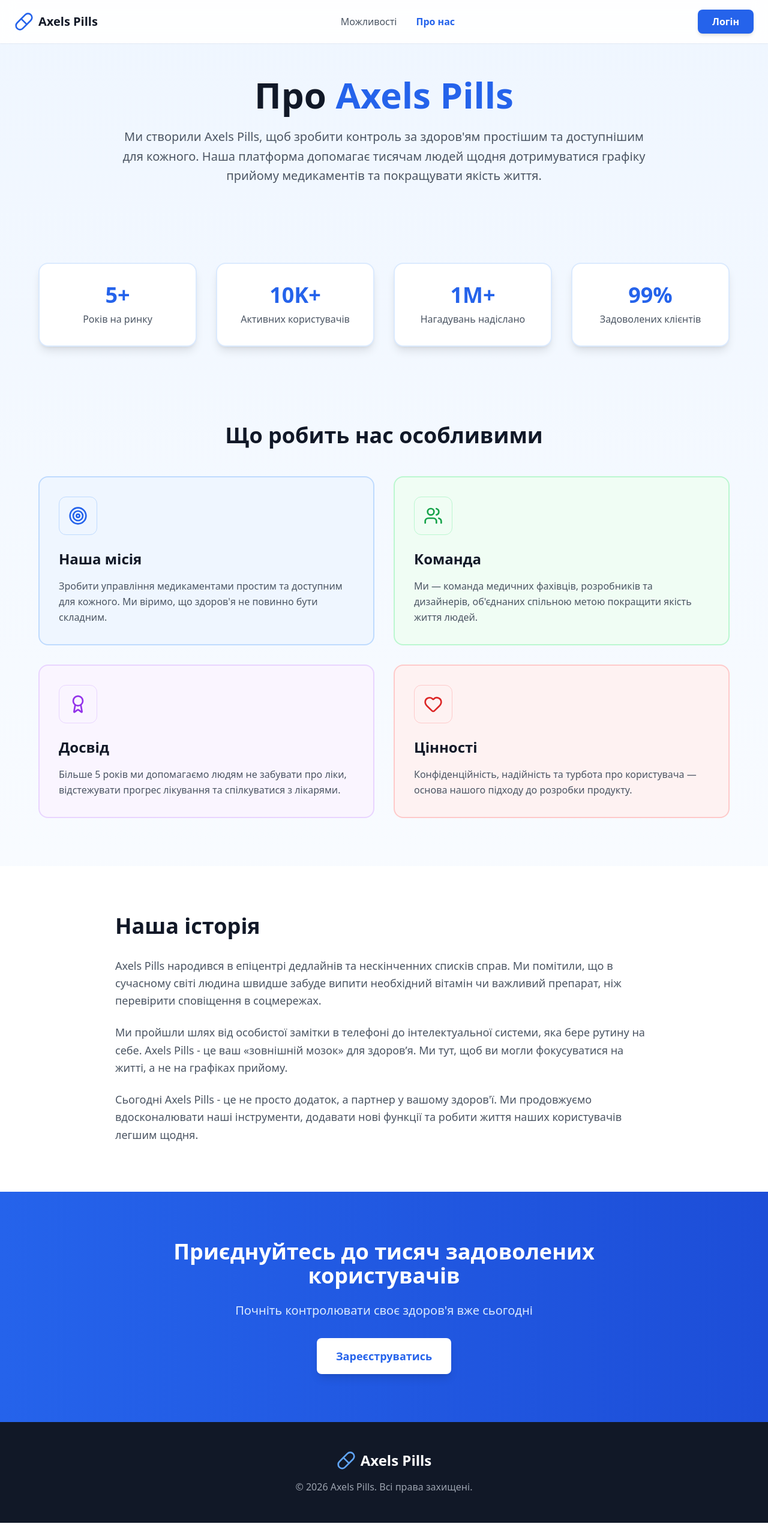
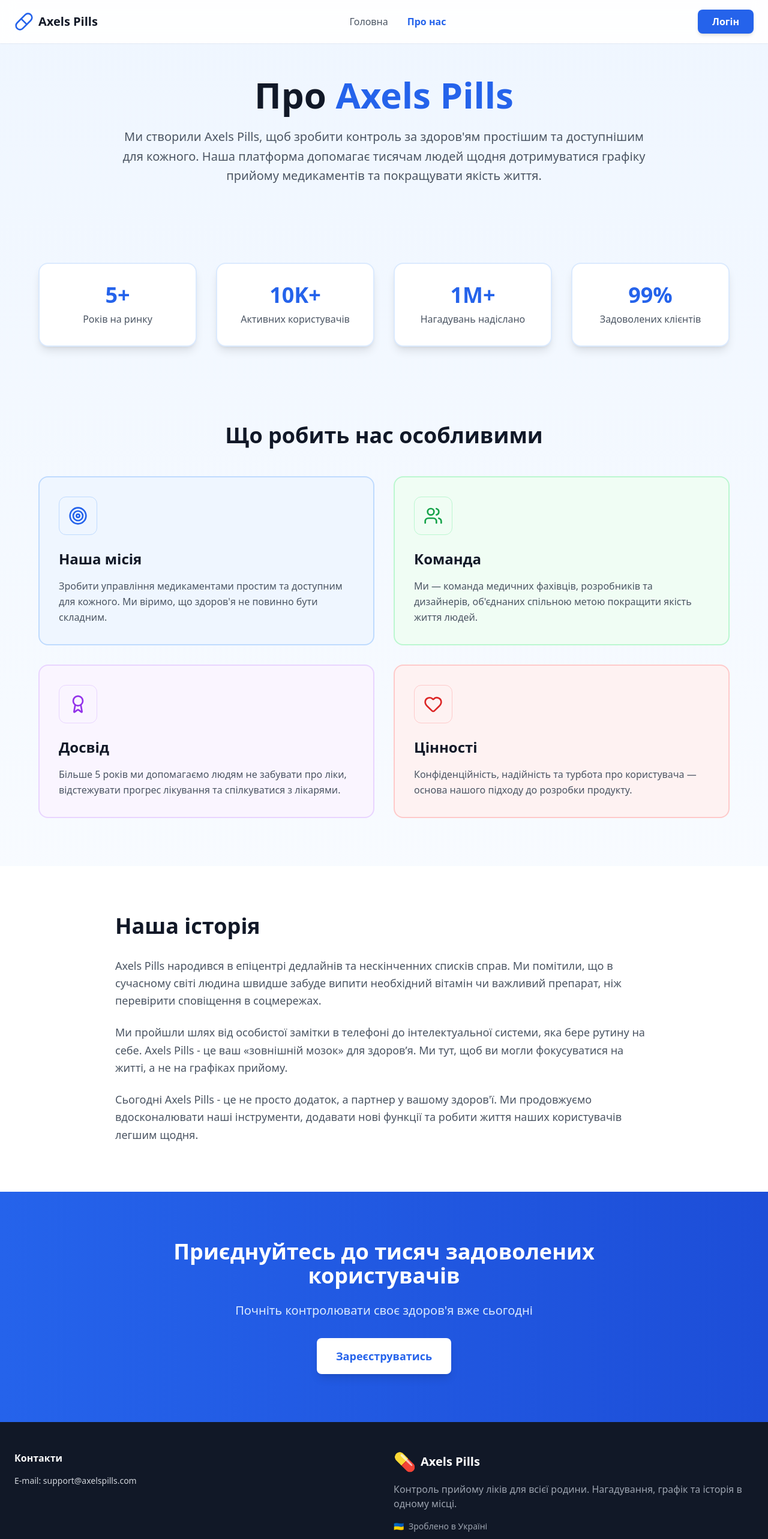
Before and after one commit to mike-gusiev/axels-pills, a React (Vite) app: page /about in a window 1280 px wide. Shown: the top 2566 px of the page at 60% size. Before the commit the page ends 2539 px from the top, so only its background shows below. Built offline with nearby package versions, Linux system fonts and the light colour scheme; no server answers.

Commit message:
changed pages to use general footer and renamed main page

```diff
--- a/src/landing/components/Navigation.tsx
+++ b/src/landing/components/Navigation.tsx
@@ -12,13 +12,8 @@
   const [isMenuOpen, setIsMenuOpen] = useState(false);
 
   const handleFeaturesClick = () => {
-    if (location.pathname === '/') {
-      const element = document.getElementById('features');
-      if (element) {
-        element.scrollIntoView({ behavior: 'smooth', block: 'start' });
-      }
-    } else {
-      navigate('/', { state: { scrollTo: 'features' } });
+    if (location.pathname !== '/') {
+      navigate('/');
     }
     setIsMenuOpen(false);
   };
@@ -57,7 +52,7 @@
                   : 'text-gray-600 hover:text-blue-600'
               }`}
             >
-              Можливості
+              Головна
             </button>
             <button
               onClick={() => handleNavigate('/about')}
@@ -105,7 +100,7 @@
                     : 'text-gray-600 hover:text-blue-600'
                 }`}
               >
-                Можливості
+                Головна
               </button>
               <button
                 onClick={() => handleNavigate('/about')}
--- a/src/landing/pages/About.tsx
+++ b/src/landing/pages/About.tsx
@@ -1,7 +1,8 @@
-import { Target, Users, Award, Heart, Pill } from 'lucide-react';
+import { Target, Users, Award, Heart } from 'lucide-react';
 import { useNavigate } from 'react-router-dom';
 import { useEffect } from 'react';
 import Navigation from '../components/Navigation';
+import Footer from '../components/Footer';
 
 const About = () => {
   const navigate = useNavigate();
@@ -190,18 +191,7 @@
         </div>
       </section>
 
-      {/* Footer */}
-      <footer className="bg-gray-900 text-white py-12 px-6">
-        <div className="max-w-7xl mx-auto text-center">
-          <div className="flex items-center justify-center gap-2 mb-4">
-            <Pill className="w-8 h-8 text-blue-400" />
-            <span className="text-2xl font-bold">Axels Pills</span>
-          </div>
-          <p className="text-gray-400">
-            © 2026 Axels Pills. Всі права захищені.
-          </p>
-        </div>
-      </footer>
+      <Footer />
     </div>
   );
 };
--- a/src/landing/pages/Privacy.tsx
+++ b/src/landing/pages/Privacy.tsx
@@ -1,7 +1,8 @@
-import { Pill, Shield, Lock, Eye, FileText } from 'lucide-react';
+import { Shield, Lock, Eye, FileText } from 'lucide-react';
 import { useNavigate } from 'react-router-dom';
 import { useEffect } from 'react';
 import Navigation from '../components/Navigation';
+import Footer from '../components/Footer';
 
 const Privacy = () => {
   const navigate = useNavigate();
@@ -320,18 +321,7 @@
         </div>
       </section>
 
-      {/* Footer */}
-      <footer className="bg-gray-900 text-white py-12 px-6">
-        <div className="max-w-7xl mx-auto text-center">
-          <div className="flex items-center justify-center gap-2 mb-4">
-            <Pill className="w-8 h-8 text-blue-400" />
-            <span className="text-2xl font-bold">Axels Pills</span>
-          </div>
-          <p className="text-gray-400">
-            © 2026 Axels Pills. Всі права захищені.
-          </p>
-        </div>
-      </footer>
+      <Footer />
     </div>
   );
 };
```
